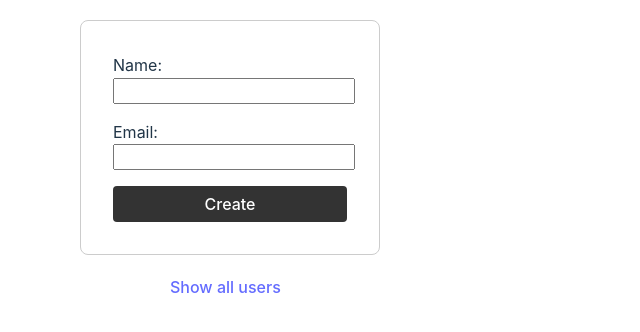
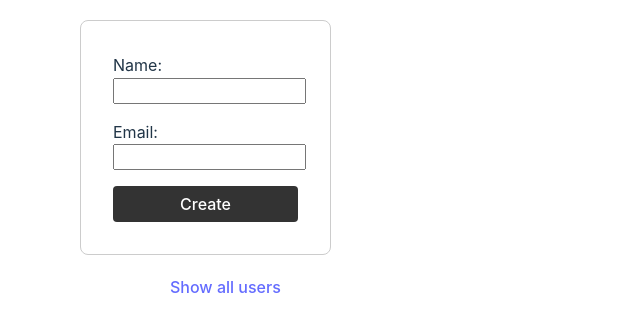
Before and after one commit to igoradastra/simple-cmr, a React (Vite) app: page /new-user in a window 1280 px wide. Shown: the top 332 px of the page, without its empty margins (0-640 px from the left). Built offline with nearby package versions, Linux system fonts and the light colour scheme.

Commit message:
feat(validation): add Zod validation for user data

```diff
--- a/package.json
+++ b/package.json
@@ -10,12 +10,14 @@
     "preview": "vite preview"
   },
   "dependencies": {
+    "@hookform/resolvers": "^3.10.0",
     "@tanstack/react-query": "^5.66.0",
     "prettier": "^3.4.2",
     "react": "^18.3.1",
     "react-dom": "^18.3.1",
     "react-hook-form": "^7.54.2",
-    "react-router-dom": "^7.1.5"
+    "react-router-dom": "^7.1.5",
+    "zod": "^3.24.1"
   },
   "devDependencies": {
     "@eslint/js": "^9.17.0",
--- a/src/errors/notFoundErrors.ts
+++ b/src/errors/notFoundErrors.ts
@@ -4,3 +4,5 @@ export class NotFoundError extends Error {
     this.name = 'NotFoundError';
   }
 }
+
+export const createNotFoundError = (message: string) => new NotFoundError(message);
--- a/src/pages/NewUser/NewUser.tsx
+++ b/src/pages/NewUser/NewUser.tsx
@@ -1,9 +1,19 @@
-import { useForm } from 'react-hook-form';
+import { useForm, Controller } from 'react-hook-form';
 import { useMutation } from '@tanstack/react-query';
+import { z } from 'zod';
 import { ApiError } from '../../errors/apiErrors';
+import { zodResolver } from '@hookform/resolvers/zod';
+
+const schema = z.object({
+  name: z.string().min(4, 'Name is required'),
+  email: z.string().email('Invalid email address'),
+});
 
 export const NewUser = () => {
-  const { register, handleSubmit, reset } = useForm();
+  const { control, handleSubmit, reset } = useForm({
+    resolver: zodResolver(schema),
+    defaultValues: { name: '', email: '' },
+  });
 
   const mutation = useMutation({
     mutationFn: async (data: { name: string; email: string }) => {
@@ -17,18 +27,13 @@ export const NewUser = () => {
       }
       return response.json();
     },
-    onSuccess: (data) => {
-      console.log('User created:', data);
-      reset();
-    },
-    onError: (error) => {
-      console.error('Error creating user:', error);
-    },
+    onSuccess: () => reset(),
+    onError: (error) => console.error('Error creating user:', error),
   });
 
   return (
     <form
-      onSubmit={handleSubmit(({ name, email }) => mutation.mutate({ name, email }))}
+      onSubmit={handleSubmit((data) => mutation.mutate(data))}
       style={{
         maxWidth: '30rem',
         marginLeft: '80px',
@@ -38,18 +43,28 @@ export const NewUser = () => {
         borderRadius: '8px',
       }}
     >
-      <div style={{ marginBottom: '1rem' }}>
-        <label style={{ display: 'block' }}>
-          Name:
-          <input type="text" {...register('name')} required style={{ width: '100%', height: '20px' }} />
-        </label>
-      </div>
-      <div style={{ marginBottom: '1rem' }}>
-        <label style={{ display: 'block' }}>
-          Email:
-          <input type="email" {...register('email')} required style={{ width: '100%', height: '20px' }} />
-        </label>
-      </div>
+      <label style={{ display: 'block' }}>Name:</label>
+      <Controller
+        name="name"
+        control={control}
+        render={({ field, fieldState }) => (
+          <>
+            <input {...field} type="text" style={{ width: '100%', height: '20px' }} />
+            {fieldState.error && <p style={{ color: 'red', margin: '0 0 4px 0' }}>{fieldState.error.message}</p>}
+          </>
+        )}
+      />
+      <label style={{ display: 'block', marginTop: '1rem' }}>Email:</label>
+      <Controller
+        name="email"
+        control={control}
+        render={({ field, fieldState }) => (
+          <>
+            <input {...field} type="email" style={{ width: '100%', height: '20px' }} />
+            {fieldState.error && <p style={{ color: 'red', margin: '0 0 4px 0' }}>{fieldState.error.message}</p>}
+          </>
+        )}
+      />
       <button
         type="submit"
         disabled={mutation.isPending}
@@ -61,6 +76,7 @@ export const NewUser = () => {
           color: 'white',
           borderRadius: '4px',
           border: 'none',
+          marginTop: '1rem',
         }}
       >
         {mutation.isPending ? 'Creating...' : 'Create'}
```
Also changed, not shown: 1 other file (tests, documents, lock files or other folders).
